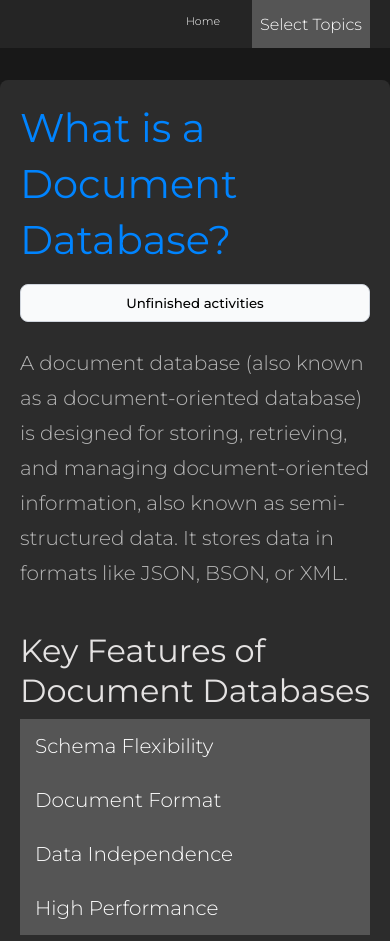
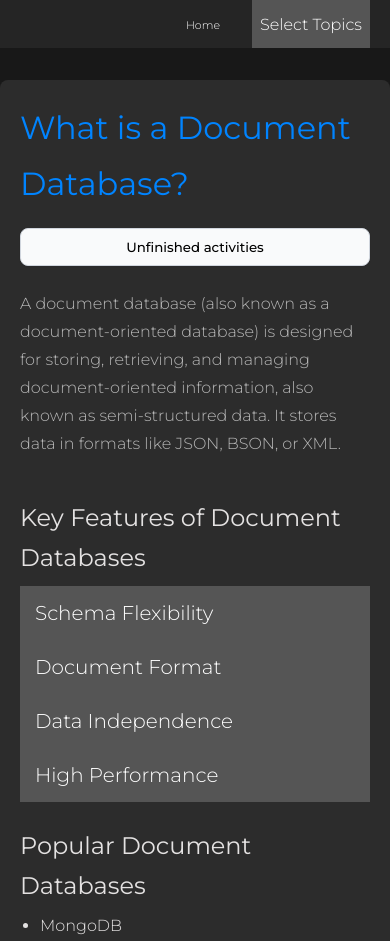
Before and after one commit to Roman-Octavian/sys-dev-nosql-dbs, a website: page client/pages/document-databases/index.html in a window 390 px wide. Shown: the top 941 px of the page. Drawn offline with Linux system fonts and the light colour scheme; no server answers.

Commit message:
removed duplicate styling

```diff
--- a/client/pages/document-databases/styles.css
+++ b/client/pages/document-databases/styles.css
@@ -182,15 +182,6 @@
   border: none;
 }
 
-ul {
-  color: #cdcdcd;
-  font-size: 1.15rem;
-  margin-left: 20px;
-}
-
-li {
-  margin-bottom: 0.5rem;
-}
 /* Quiz styles */
 #quiz-container {
   margin-top: 2rem;
@@ -245,14 +236,14 @@ label {
 
 /* Responsive adjustments */
 @media only screen and (max-width: 768px) {
-  h1 {
+  #main-content h1 {
     font-size: 2rem;
   }
-  h2 {
+  #main-content h2 {
     font-size: 1.5rem;
   }
-  p,
-  ul {
+  #main-content p,
+  #main-content ul {
     font-size: 1rem;
   }
 }
```
